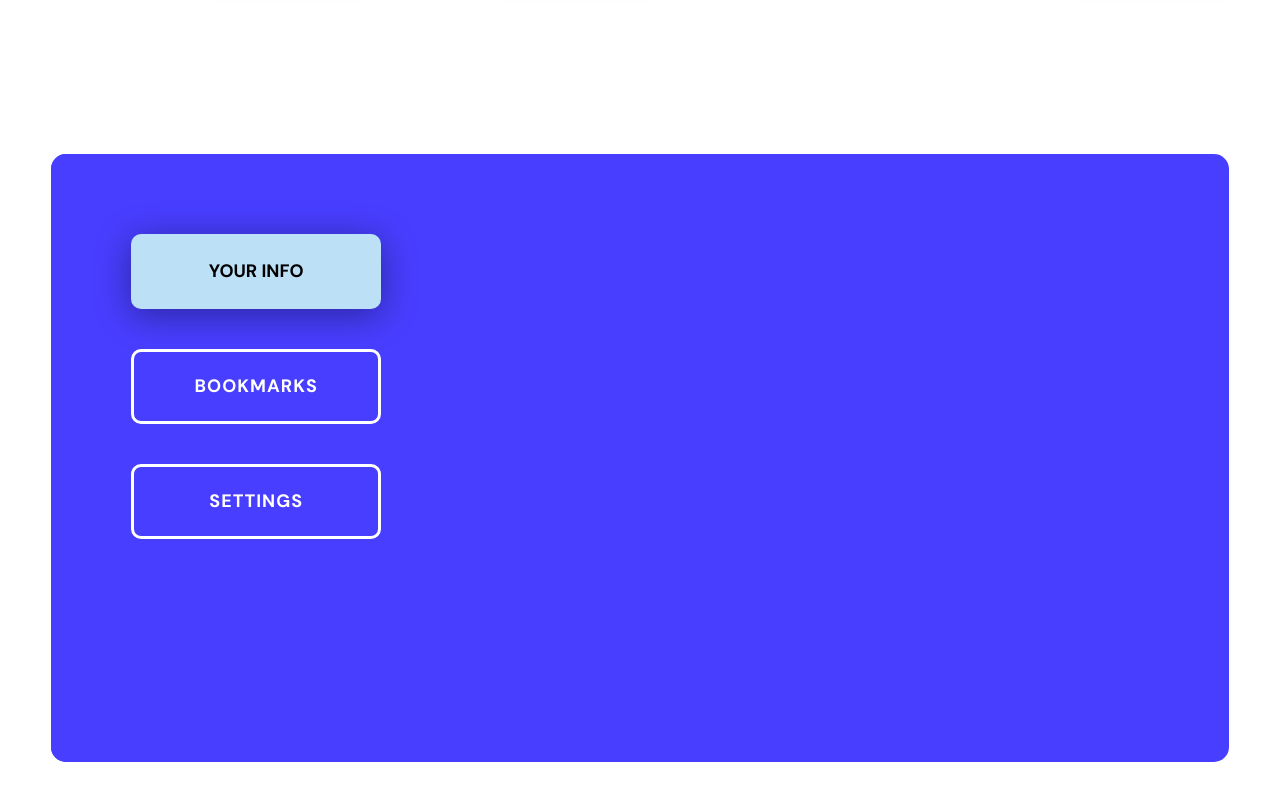
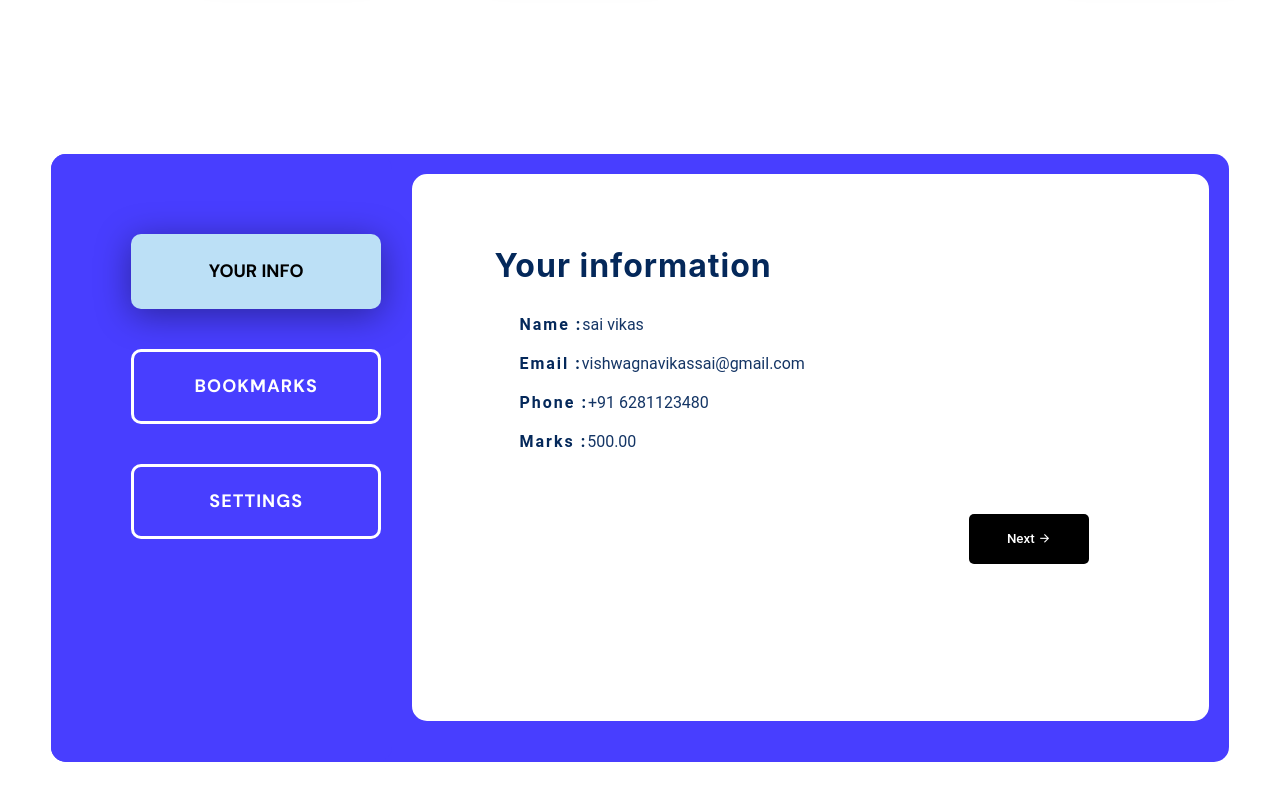
Before and after one commit to vikasvishwagna/Dappr-website, a plain HTML site: page index.html in a window 1280 px wide. Shown: the part 800-1600 px from the top of the page. Drawn offline with nearby package versions, Linux system fonts and the light colour scheme; a web font is replaced by a local one.

Commit message:
feat:created page2 info box

```diff
--- a/index.html
+++ b/index.html
@@ -37,6 +37,7 @@
      <div id="fake-header"></div>
 
      <div id="page-1">
+
       <div id="page1-empty"></div>
 
       <div id="page1-hero">
@@ -49,6 +50,10 @@
             working on a ...... </p>
         </div>
       </div>
+      <!-- <div class="socialmedia-icons">
+        <img src="img/socialmedia-logo.png" alt="" height="150px">
+      </div> -->
+
 
       <div class="page1-cards">
         <div id="c1" class="card"><p>Total Question's <br> 200,000</p></div>
@@ -63,11 +68,27 @@
      </div>
 
      <div id="page2">
+
       <div id="p2-div1">
         <div id="left-div">
           <button class="btn" id="b1"><p>YOUR INFO</p></button>
           <button class="btn" id="b2"><p>BOOKMARKS</p></button>
           <button class="btn" id="b3"><p>SETTINGS</p></button>
+        </div>
+
+        <div id="right-div">
+          <div id="info-box">
+          <p>Your information</p>
+          <ul>
+            <li><span>Name <span>:</span></span>sai vikas</li>
+            <li><span>Email <span>:</span></span>vishwagnavikassai@gmail.com</li>
+            <li><span>Phone <span>:</span></span>+91 6281123480</li>
+            <li> <span>Marks <span>:</span></span>500.00</li>
+          </ul>
+        </div>
+        <div id="next-btn">
+          <button>Next <i class="ri-arrow-right-line"></i></button>
+        </div>
         </div>
       </div>
      </div>
--- a/style.css
+++ b/style.css
@@ -90,6 +90,8 @@ body {
   /* background-color: rgb(197, 218, 218); */
 }
 
+
+
 #page1-hero{
   display: flex;
   width: 90%;
@@ -125,6 +127,7 @@ body {
   line-height: 1.5;
   color: #6F7373;
 }
+
 
 .page1-cards{
   display: flex;
@@ -192,6 +195,7 @@ background-color: #734CF2;
   /* border: 2px solid rgb(234, 6, 6); */
   background-color: #483EFF;
   border-radius: 15px;
+  display: flex;
 }
 
 #left-div{
@@ -200,6 +204,7 @@ background-color: #734CF2;
   /* border: 2px solid rgb(1, 4, 55); */
   background-color: #483EFF;
   border-radius: 15px;
+
 }
 
 .btn{
@@ -214,6 +219,7 @@ background-color: #734CF2;
   background-color: #BCE0F6;
   box-shadow: 0px 6px 35px 0px #00000063;
   border: none;
+  cursor: pointer;
 
 }
 #b1 p{
@@ -229,6 +235,7 @@ background-color: #734CF2;
   border-radius: 10px;
   background-color: #483EFF;
   border: 3px solid #FFFFFF;
+  cursor: pointer;
 
 }
 #b2 p{
@@ -245,6 +252,7 @@ background-color: #734CF2;
   border-radius: 10px;
   background-color: #483EFF;
   border: 3px solid #FFFFFF;
+  cursor: pointer;
 
 }
 #b3 p{
@@ -254,3 +262,57 @@ background-color: #734CF2;
   letter-spacing: 1px;
   font-size: large;
 }
+
+
+#right-div{
+  width:70%;
+  height:90%;
+  border: 2px solid white;
+  margin: 20px ;
+  border-radius: 15px;
+  background-color: #FFFFFF;
+}
+
+#info-box{
+  padding: 70px 0px 0px 80px;
+}
+#info-box p{
+  font-family: 'Inter';
+  color: #04285A;
+  font-weight: 700;
+  font-size: xx-large;
+  letter-spacing: 1px;
+}
+#info-box ul{
+  margin-top: 30px;
+  margin-left: 25px;
+}
+#info-box li{
+  font-family: 'Roboto';
+  margin-bottom: 20px;
+  list-style: none;
+  color: #143565;
+}
+
+#info-box span{
+  font-family: 'Roboto';
+  font-weight: 700;
+  font-size: medium;
+  letter-spacing: 2px;
+  color: #04285A;
+}
+#next-btn{
+ margin: 8% 1% 1% 70%;
+}
+#next-btn button{
+  width: 120px;
+  height: 50px;
+  background-color: #000000;
+  color: #FFFFFF;
+  border: none;
+  border-radius: 5px;
+  font-weight: 500;
+  font-family: 'Roboto';
+  cursor: pointer;
+
+}
```
Also changed, not shown: img/socialmedia-logo.png (added).
